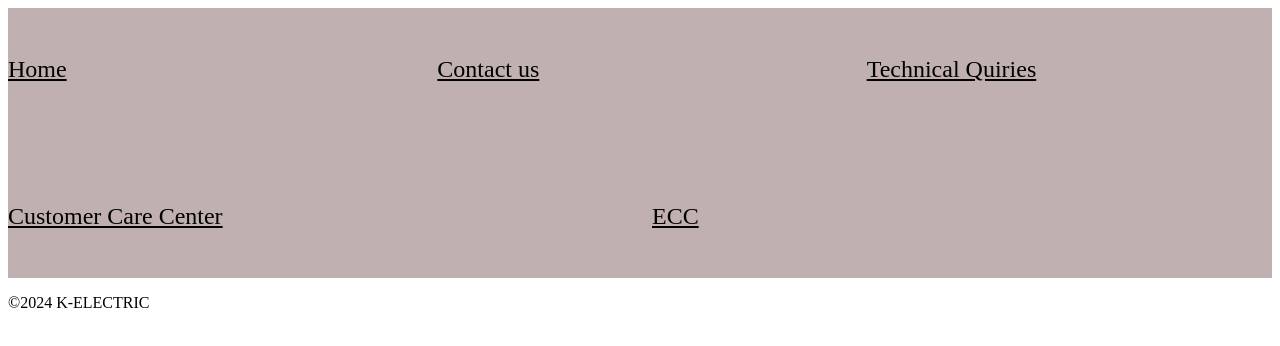
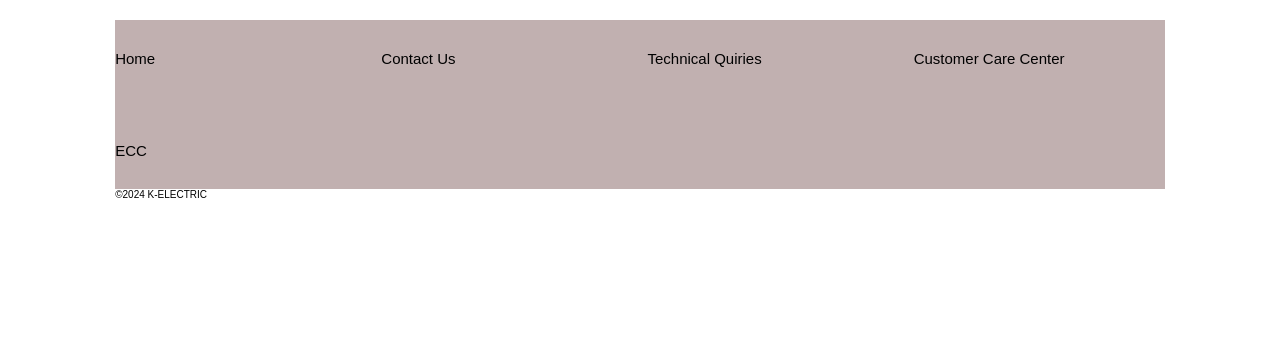
Before and after one commit to Aysha-developer/Box, a plain HTML site: page Index.html in a window 1280 px wide. Drawn offline with Linux system fonts and the light colour scheme.

Commit message:
Update style.css

```diff
--- a/style.css
+++ b/style.css
@@ -1,3 +1,30 @@
+:root{
+    --pink:#e84393;
+}
+
+*{
+    margin: 0; padding: 0;
+    box-sizing: border-box;
+    font-family: Arial, Helvetica, sans-serif;
+    outline: none; border: none;
+    text-decoration: none;
+    text-transform: capitalize;
+    transition: .2s linear;
+}
+
+html{
+    font-size: 62.5%;
+    scroll-behavior: smooth;
+    scroll-padding-top: 6rem;
+    overflow-x: hidden;
+}
+
+section{
+    padding:2rem 9%;
+}
+
+
+
 .footer .link-container {
     display: flex;
     flex-wrap: wrap;
```
